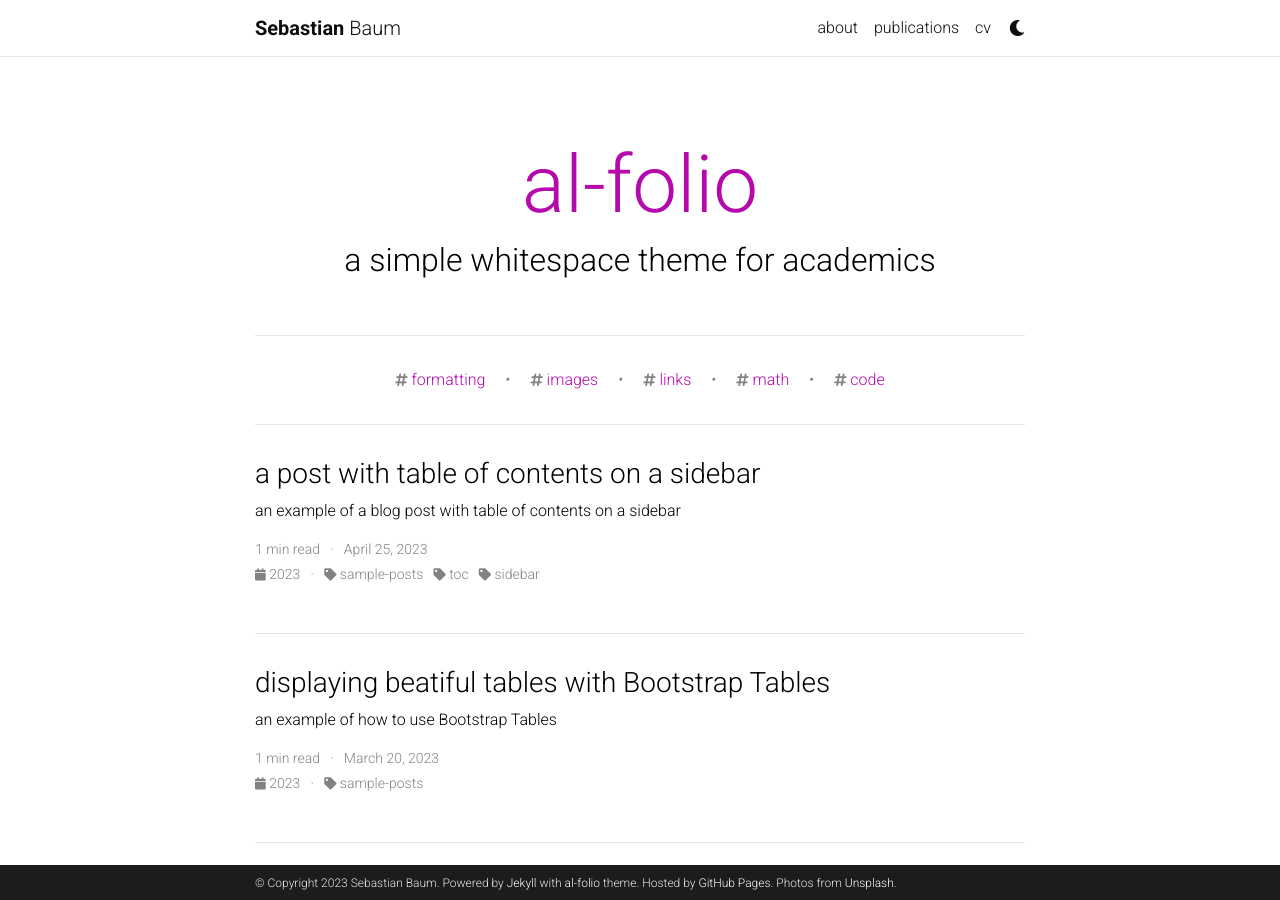
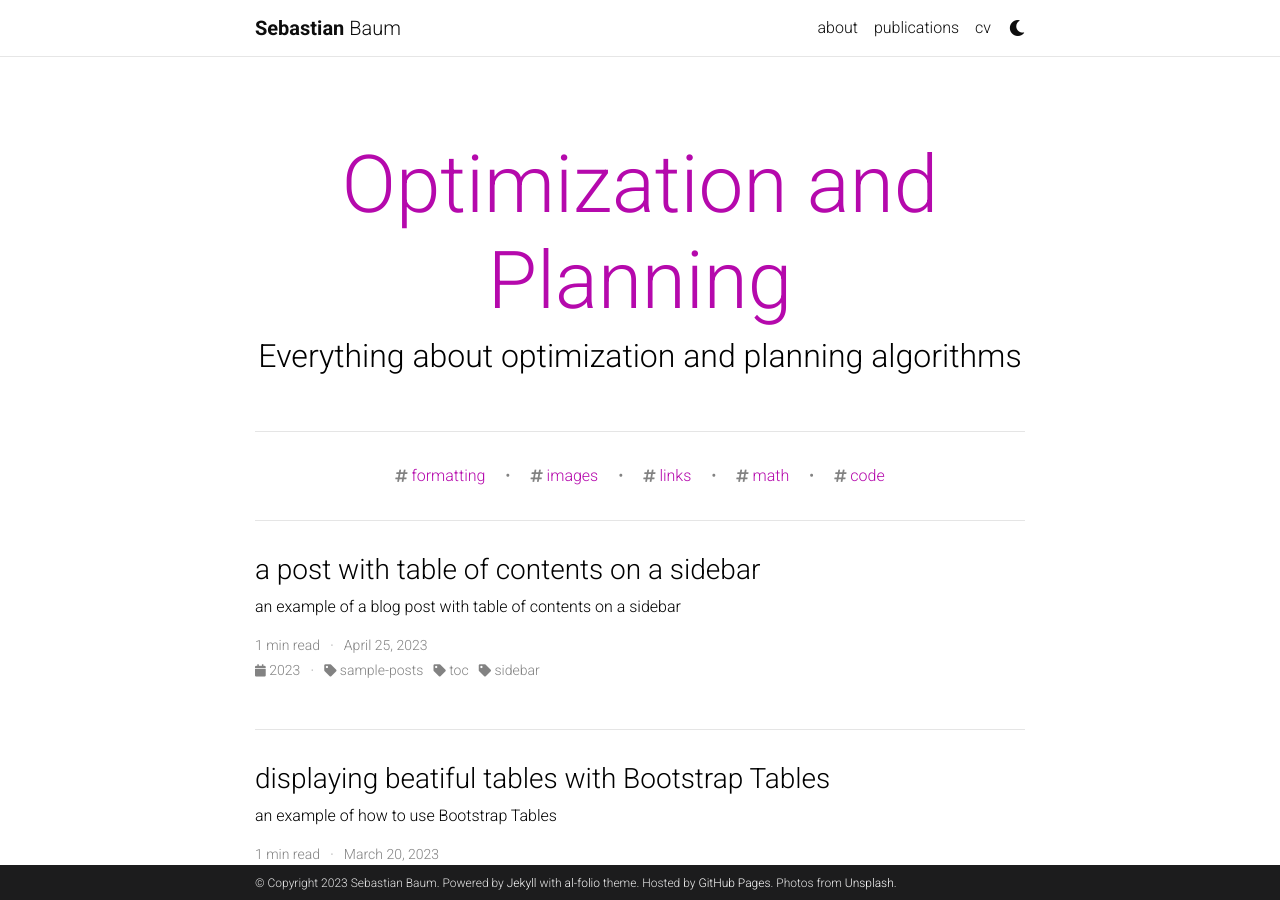
Before and after one commit to BaumSebastian/BaumSebastian.github.io, a Jekyll site: the page built from blog/index.html, in a window 1280 px wide and 900 px high. Built offline with Jekyll 4.4.1, drawn with Linux system fonts in a browser that asks for light colours; full-size pictures stand in for the smaller copies a plugin makes; the list of posts is cut into pages by our own code; comment, search, counter and statistics services are not loaded; a style sheet for code colours, icons or effects is not loaded.

Commit message:
Changed blog settings

```diff
--- a/_config.yml
+++ b/_config.yml
@@ -105,7 +105,7 @@ youtube_id: # your youtube channel id (youtube.com/@<youtube_id>)
 discord_id: # your discord id (18-digit unique numerical identifier)
 
 contact_note: >
-  You can even add a little note about which of these is the best way to reach you.
+  Best way to reach out to me is via mail or Twitter.
 
 # -----------------------------------------------------------------------------
 # Analytics and search engine verification
@@ -121,9 +121,9 @@ bing_site_verification:  # out your bing-site-verification ID (Bing Webmaster)
 # Blog
 # -----------------------------------------------------------------------------
 
-blog_name: al-folio # blog_name will be displayed in your blog page
+blog_name: Optimization and Planning # blog_name will be displayed in your blog page
 blog_nav_title: # blog # your blog must have a title for it to be displayed in the nav bar
-blog_description: a simple whitespace theme for academics
+blog_description: Everything about optimization and planning algorithms
 permalink: /blog/:year/:title/
 
 # Pagination
```
